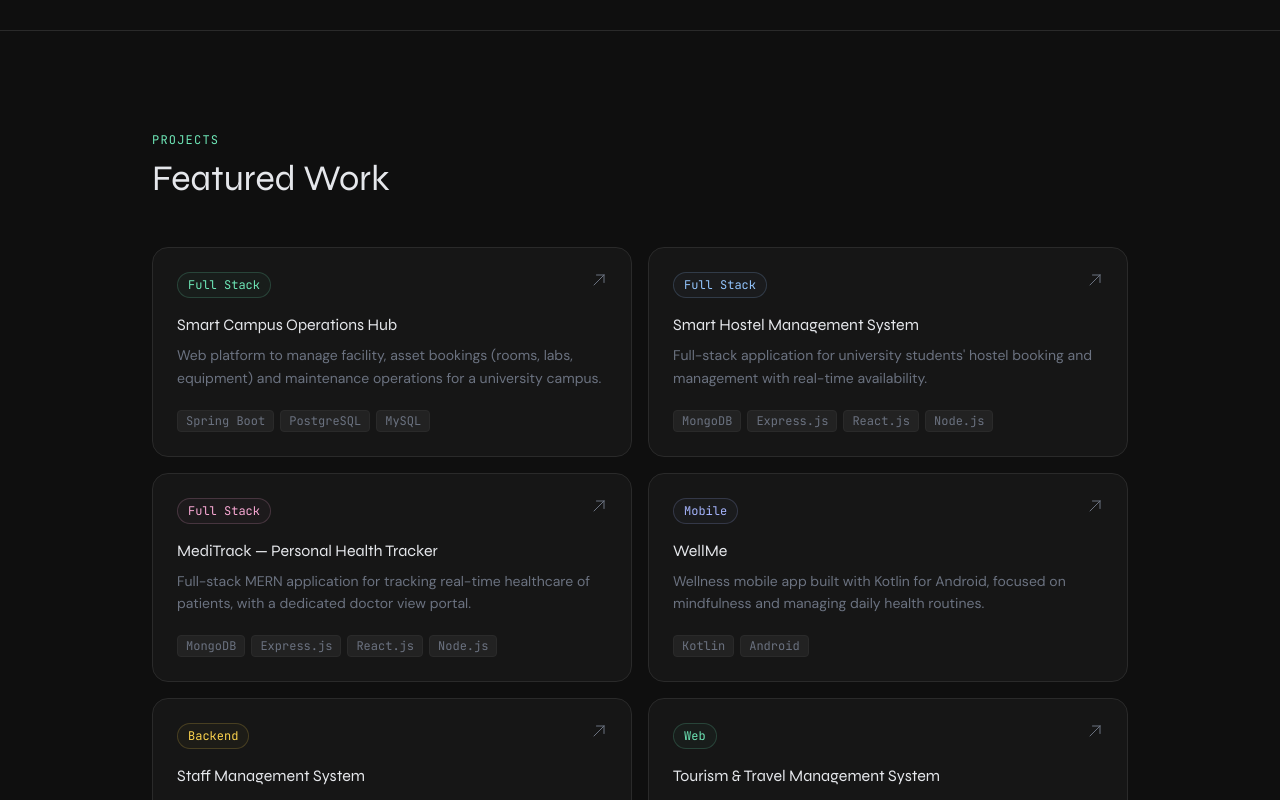
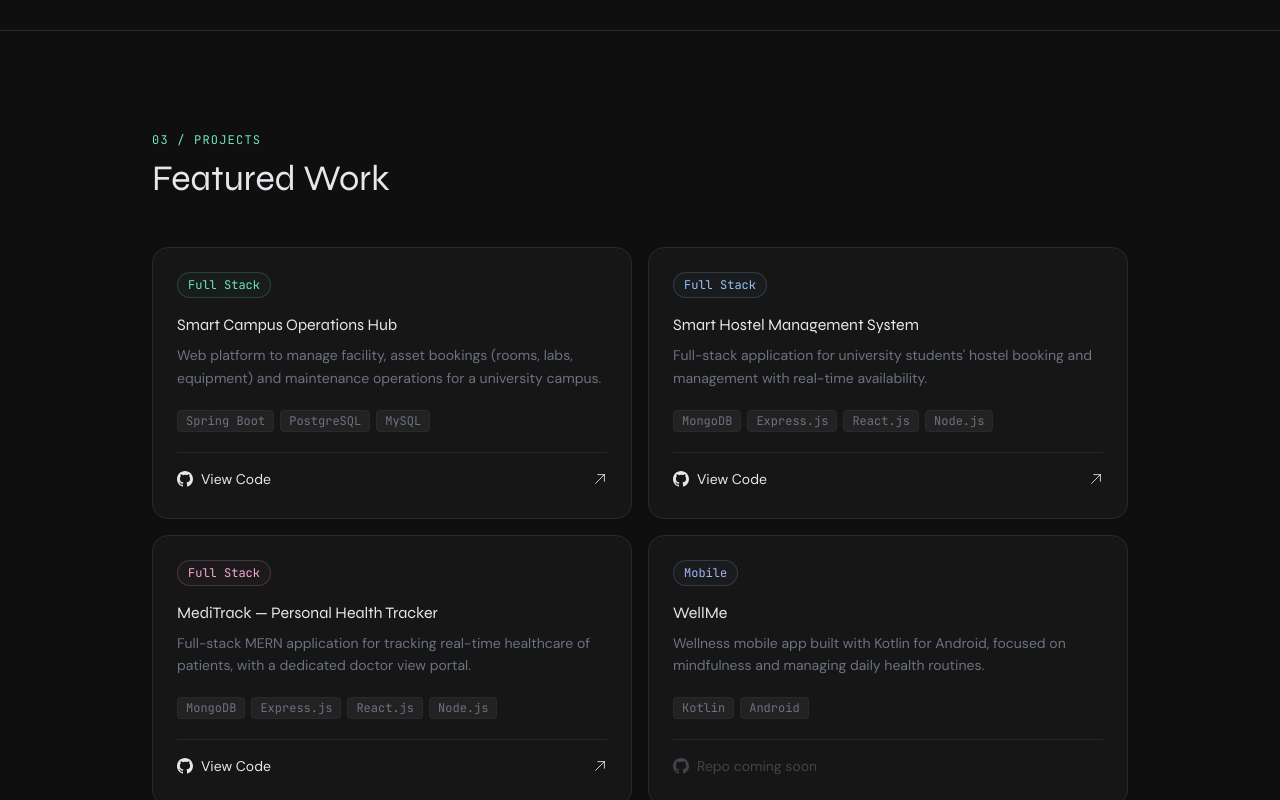
Before and after one commit to Keshaini/portfolio, a React (Create React App) app: page / in a window 1280 px wide. Shown: the part 1580-2380 px from the top of the page. Built offline with nearby package versions, Linux system fonts and the light colour scheme.

Commit message:
add GitHub repo links to project cards

```diff
--- a/src/components/Hero.jsx
+++ b/src/components/Hero.jsx
@@ -9,7 +9,7 @@ export default function Hero() {
 
   return (
     <section
-      id="about"
+      id="hero"
       className="min-h-screen flex flex-col justify-center px-6 pt-24 pb-16 max-w-5xl mx-auto"
     >
       <div ref={ref} className="section-reveal">
--- a/src/components/Projects.jsx
+++ b/src/components/Projects.jsx
@@ -17,7 +17,7 @@ export default function Projects() {
     <section id="projects" className="py-24 px-6 max-w-5xl mx-auto">
       <div ref={ref} className="section-reveal">
         <div className="mb-12">
-          <span className="font-mono text-xs text-accent tracking-widest uppercase">Projects</span>
+          <span className="font-mono text-xs text-accent tracking-widest uppercase">03 / Projects</span>
           <h2 className="font-display text-3xl md:text-4xl font-700 text-soft mt-2">
             Featured Work
           </h2>
@@ -27,7 +27,7 @@ export default function Projects() {
           {projects.map((p, i) => (
             <div
               key={p.title}
-              className="proj-card group bg-[#161616] border border-[#2A2A2A] rounded-2xl p-6 hover:border-[#3A3A3A] transition-all duration-300 cursor-pointer"
+              className="proj-card group bg-[#161616] border border-[#2A2A2A] rounded-2xl p-6 hover:border-[#3A3A3A] transition-all duration-300"
               style={{ animationDelay: `${i * 80}ms` }}
             >
               {/* Top row */}
@@ -42,12 +42,6 @@ export default function Projects() {
                 >
                   {p.category}
                 </span>
-                <svg
-                  className="w-4 h-4 text-muted group-hover:text-soft group-hover:translate-x-0.5 group-hover:-translate-y-0.5 transition-all duration-200"
-                  fill="none" viewBox="0 0 24 24" stroke="currentColor" strokeWidth={1.5}
-                >
-                  <path strokeLinecap="round" strokeLinejoin="round" d="M4.5 19.5l15-15m0 0H8.25m11.25 0v11.25" />
-                </svg>
               </div>
 
               <h3 className="font-display text-base font-600 text-soft mb-2 leading-snug">
@@ -56,7 +50,7 @@ export default function Projects() {
               <p className="text-sm text-muted leading-relaxed mb-5">{p.description}</p>
 
               {/* Stack tags */}
-              <div className="flex flex-wrap gap-1.5">
+              <div className="flex flex-wrap gap-1.5 mb-5">
                 {p.stack.map((t) => (
                   <span
                     key={t}
@@ -66,6 +60,31 @@ export default function Projects() {
                   </span>
                 ))}
               </div>
+
+              {/* View code button */}
+              {p.repo ? (
+                <a
+                  href={p.repo}
+                  target="_blank"
+                  rel="noreferrer"
+                  className="inline-flex items-center gap-2 text-sm text-soft hover:text-accent transition-colors font-body border-t border-[#2A2A2A] pt-4 w-full"
+                >
+                  <svg className="w-4 h-4" fill="currentColor" viewBox="0 0 24 24">
+                    <path d="M12 0C5.374 0 0 5.373 0 12c0 5.302 3.438 9.8 8.207 11.387.599.111.793-.261.793-.577v-2.234c-3.338.726-4.033-1.416-4.033-1.416-.546-1.387-1.333-1.756-1.333-1.756-1.089-.745.083-.729.083-.729 1.205.084 1.839 1.237 1.839 1.237 1.07 1.834 2.807 1.304 3.492.997.107-.775.418-1.305.762-1.604-2.665-.305-5.467-1.334-5.467-5.931 0-1.311.469-2.381 1.236-3.221-.124-.303-.535-1.524.117-3.176 0 0 1.008-.322 3.301 1.23A11.509 11.509 0 0 1 12 5.803c1.02.005 2.047.138 3.006.404 2.291-1.552 3.297-1.23 3.297-1.23.653 1.653.242 2.874.118 3.176.77.84 1.235 1.911 1.235 3.221 0 4.609-2.807 5.624-5.479 5.921.43.372.823 1.102.823 2.222v3.293c0 .319.192.694.801.576C20.566 21.797 24 17.3 24 12c0-6.627-5.373-12-12-12z" />
+                  </svg>
+                  View Code
+                  <svg className="w-3.5 h-3.5 ml-auto group-hover:translate-x-0.5 group-hover:-translate-y-0.5 transition-transform" fill="none" viewBox="0 0 24 24" stroke="currentColor" strokeWidth={1.5}>
+                    <path strokeLinecap="round" strokeLinejoin="round" d="M4.5 19.5l15-15m0 0H8.25m11.25 0v11.25" />
+                  </svg>
+                </a>
+              ) : (
+                <div className="flex items-center gap-2 text-sm text-muted/50 font-body border-t border-[#2A2A2A] pt-4 w-full">
+                  <svg className="w-4 h-4" fill="currentColor" viewBox="0 0 24 24">
+                    <path d="M12 0C5.374 0 0 5.373 0 12c0 5.302 3.438 9.8 8.207 11.387.599.111.793-.261.793-.577v-2.234c-3.338.726-4.033-1.416-4.033-1.416-.546-1.387-1.333-1.756-1.333-1.756-1.089-.745.083-.729.083-.729 1.205.084 1.839 1.237 1.839 1.237 1.07 1.834 2.807 1.304 3.492.997.107-.775.418-1.305.762-1.604-2.665-.305-5.467-1.334-5.467-5.931 0-1.311.469-2.381 1.236-3.221-.124-.303-.535-1.524.117-3.176 0 0 1.008-.322 3.301 1.23A11.509 11.509 0 0 1 12 5.803c1.02.005 2.047.138 3.006.404 2.291-1.552 3.297-1.23 3.297-1.23.653 1.653.242 2.874.118 3.176.77.84 1.235 1.911 1.235 3.221 0 4.609-2.807 5.624-5.479 5.921.43.372.823 1.102.823 2.222v3.293c0 .319.192.694.801.576C20.566 21.797 24 17.3 24 12c0-6.627-5.373-12-12-12z" />
+                  </svg>
+                  Repo coming soon
+                </div>
+              )}
             </div>
           ))}
         </div>
--- a/src/data/portfolio.js
+++ b/src/data/portfolio.js
@@ -25,6 +25,7 @@ export const projects = [
     stack: ["Spring Boot", "PostgreSQL", "MySQL"],
     category: "Full Stack",
     color: "#6EE7B7",
+    repo: "https://github.com/Keshaini/it3030-paf-2026-nexahub-group61",
   },
   {
     title: "Smart Hostel Management System",
@@ -33,6 +34,7 @@ export const projects = [
     stack: ["MongoDB", "Express.js", "React.js", "Node.js"],
     category: "Full Stack",
     color: "#93C5FD",
+    repo: "https://github.com/Keshaini/UNINEST",
   },
   {
     title: "MediTrack — Personal Health Tracker",
@@ -41,6 +43,7 @@ export const projects = [
     stack: ["MongoDB", "Express.js", "React.js", "Node.js"],
     category: "Full Stack",
     color: "#F9A8D4",
+    repo: "https://github.com/Keshaini/MEDITRACK",
   },
   {
     title: "WellMe",
@@ -49,6 +52,7 @@ export const projects = [
     stack: ["Kotlin", "Android"],
     category: "Mobile",
     color: "#A5B4FC",
+    repo: null,
   },
   {
     title: "Staff Management System",
@@ -57,6 +61,7 @@ export const projects = [
     stack: ["Java", "JSP", "Servlet", "MVC"],
     category: "Backend",
     color: "#FCD34D",
+    repo: null,
   },
   {
     title: "Tourism & Travel Management System",
@@ -65,6 +70,7 @@ export const projects = [
     stack: ["PHP", "HTML", "CSS"],
     category: "Web",
     color: "#6EE7B7",
+    repo: null,
   },
 ];
 
```
Also changed, not shown: src/components/About.jsx (added).
